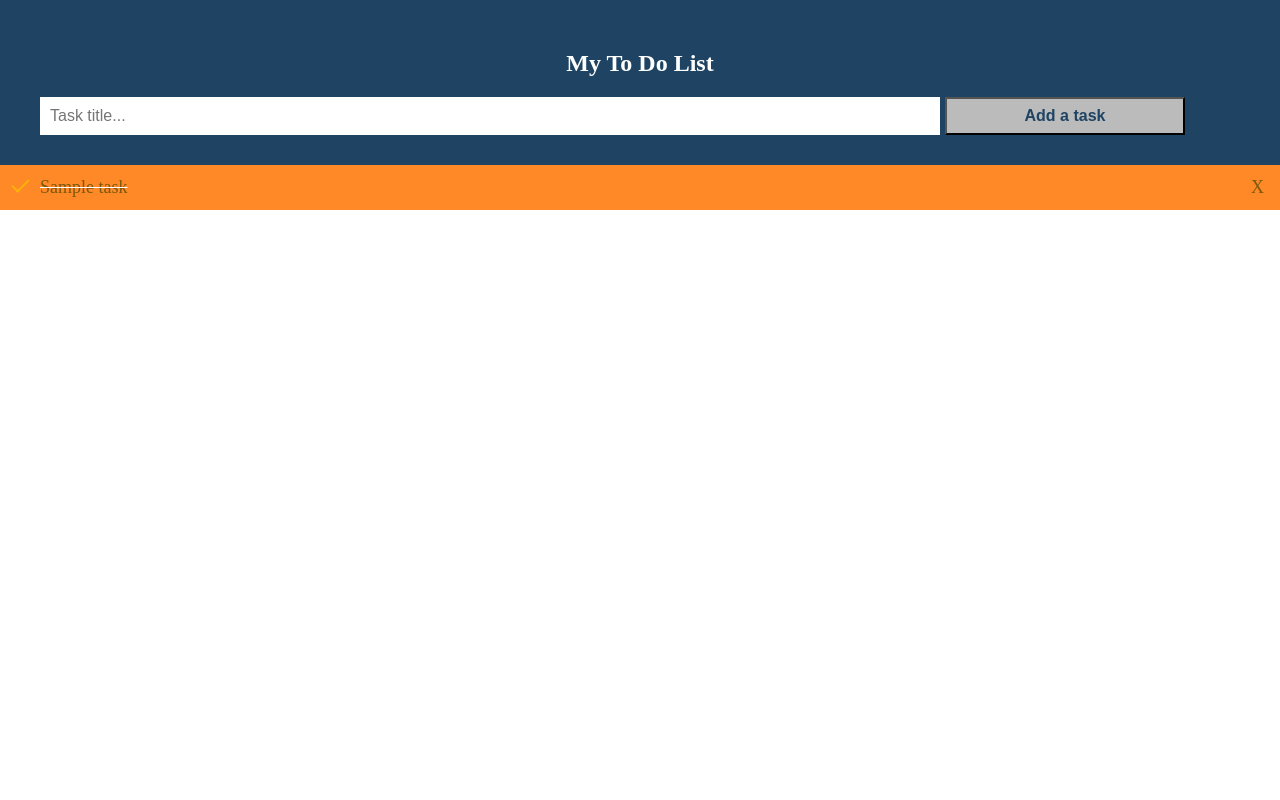
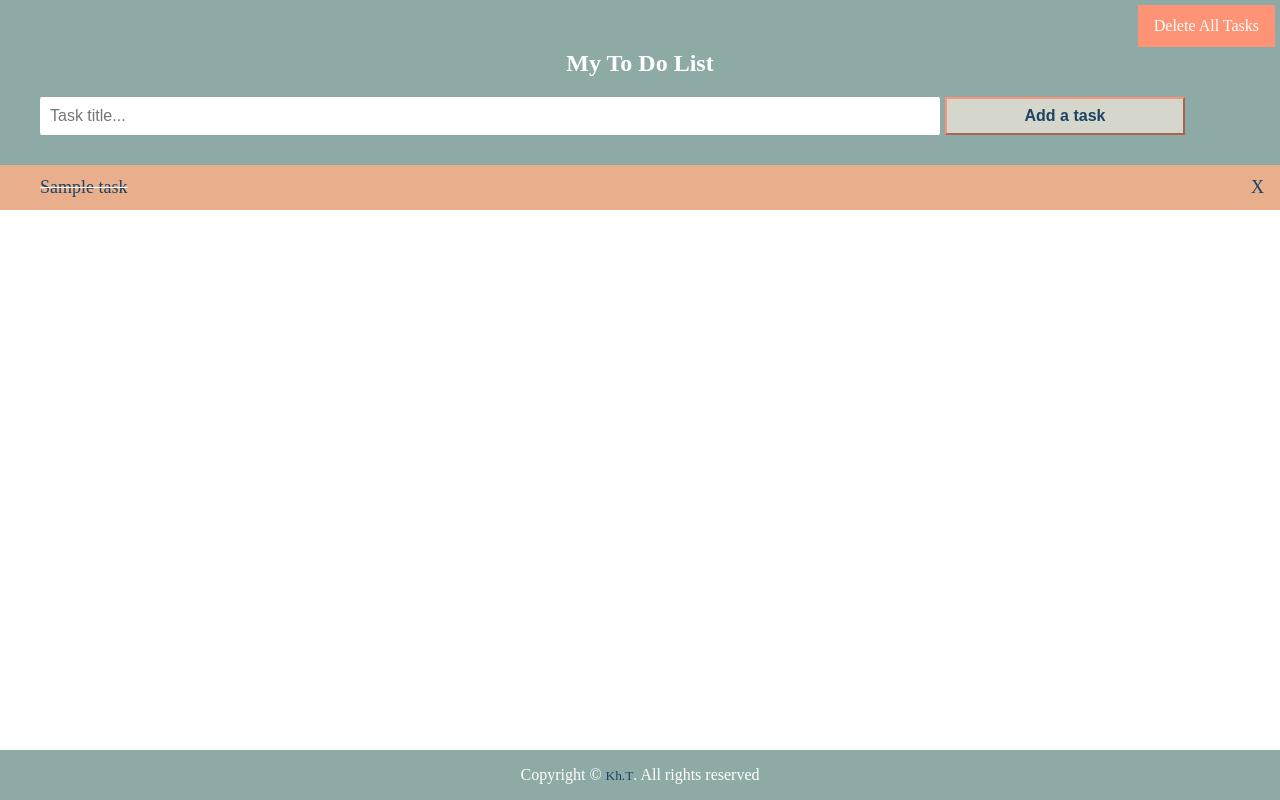
Before and after one commit to globagirl/toDoList, a Symfony app: template templates/index.html.twig in a window 1280 px wide. Run offline with Twig, Linux system fonts and the light colour scheme; the template is opened without the code that fills it: most values are stand-ins (such as "Sample title", 1, 10 or a date in 2020); some libraries are stand-ins or nearby versions.

Commit message:
Add existing file

```diff
--- a/public/css/styles.css
+++ b/public/css/styles.css
@@ -17,7 +17,7 @@ ul {
 
 a {
     text-decoration: none;
-  color: #7c580d;
+    color: #1c4362;
 }
 
 /* Style the list items */
@@ -26,7 +26,7 @@ ul li {
     position: relative;
     padding: 12px 8px 12px 40px;
     list-style-type: none;
-  background: #fcf2cb;
+    background: #f6d5b6;
     font-size: 18px;
     transition: 0.2s;
 
@@ -39,17 +39,17 @@ ul li {
 
 /* Set all odd list items to a different color (zebra-stripes) */
 ul li:nth-child(odd) {
-  background: #fcf2cb;
+    background: #f6d5b6;
 }
 
 /* Darker background-color on hover */
 ul li:hover {
-  background: #ff8926;
+    background: #d5d7cc;
 }
 
 /* When clicked on, add a background color and strike out text */
 ul li.checked {
-  background: #ff8926;
+    background: #e9ae8c;
     color: #fff;
     text-decoration: line-through;
 }
@@ -58,7 +58,7 @@ ul li.checked {
 ul li.checked::before {
     content: "";
     position: absolute;
-  border-color: #ffb00d;
+    border-color: #e9ae8c;
     border-style: solid;
     border-width: 0 2px 2px 0;
     top: 10px;
@@ -77,13 +77,28 @@ ul li.checked::before {
 }
 
 .close:hover {
-  background-color: #bc2d19;
+    background-color: #ff9376;
+    color: white;
+}
+
+/* Style the delete button */
+.delete {
+    position: fixed;
+    right: 5px;
+    top: 5px;
+    padding: 12px 16px 12px 16px;
+    background-color: #ff9376;
+    color: white;
+}
+
+.delete:hover {
+    background-color: #e9ae8c;
     color: white;
 }
 
 /* Style the header */
 .header {
-  background-color: #1e4363;
+    background-color: #8daaa6;
     padding: 30px 40px;
     color: white;
     text-align: center;
@@ -100,7 +115,7 @@ ul li.checked::before {
 input {
     margin: 0;
     border: none;
-  border-radius: 0;
+    border-radius: 2px;
     width: 75%;
     padding: 10px;
     float: left;
@@ -112,8 +127,9 @@ input {
     margin-left: 5px;
     padding: 8px;
     width: 20%;
-  background: #bbb;
+    background: #d5d7cc;
     color: #1e4363;
+    border-color: #ff9376;
     float: left;
     text-align: center;
     font-size: 16px;
@@ -124,9 +140,45 @@ input {
 }
 
 .addBtn:hover {
-  background-color: #ffb00d;
+    background-color: #ff9376;
 }
 
 .task-list-item {
     display: block;
 }
+
+.footer {
+    position: fixed;
+    left: 0;
+    bottom: 0;
+    width: 100%;
+    background-color: #8daaa6;
+    color: white;
+    text-align: center;
+}
+
+/* The alert message box */
+.alert {
+    width: 96%;
+    padding: 20px;
+    background-color: #ff6e56; /* Red */
+    color: white;
+    margin-bottom: 20px;
+}
+
+/* The close button */
+.closebtn {
+    margin-left: 15px;
+    color: white;
+    font-weight: bold;
+    float: right;
+    font-size: 22px;
+    line-height: 20px;
+    cursor: pointer;
+    transition: 0.3s;
+}
+
+/* When moving the mouse over the close button */
+.closebtn:hover {
+    color: #1e4363;
+}
--- a/templates/base.html.twig
+++ b/templates/base.html.twig
@@ -5,12 +5,17 @@
 <html>
 <head>
     <meta name="viewport" content="width=device-width, initial-scale=1" />
+    <meta name="author" content="Khawla TOUATI"/>
+    <meta property="og:title" content="KT: TO DO LIST" />
     <link rel="stylesheet" href="{{ asset('css/styles.css') }}">
-    <title>{% block title %}{% endblock %}</title>
+    <link rel="icon" type="image/jpg" href="{{ asset('images/icon.png') }}"/>
+    <title>{% block title %}My To Do List - Home{% endblock %}</title>
 </head>
 
 <body>
 {% block body %}{% endblock %}
+<div class="footer">
+    <p>Copyright © <small><a href="https://www.linkedin.com/in/khawla-touati-374298165/" target="_blank">Kh.T</a></small>. All rights reserved</p>
+</div>
 </body>
-
 </html>
--- a/templates/index.html.twig
+++ b/templates/index.html.twig
@@ -3,7 +3,17 @@
 {% block body %}
 
     <div class="header">
+        <a onclick="return confirm('Are you sure to delete all tasks?')" href="{{ path ('delete_all')}}"
+           data-toggle="dropdown" data-placement="top" title="Delete All Tasks" aria-haspopup="true" >
+            <span class="delete">Delete All Tasks</span>
+        </a>
         <h2>My To Do List</h2>
+        {% for message in app.flashes('notice') %}
+            <div class="alert">
+                <span class="closebtn" onclick="this.parentElement.style.display='none';">&times;</span>
+                <strong>Note: </strong>{{ message }}
+            </div>
+        {% endfor %}
         <form method="POST" action="{{ path ('create_task') }}">
             <input name="title" type="text" id="myInput" placeholder="Task title..." />
             <button type="submit" class="addBtn">Add a task</button>
@@ -23,4 +33,5 @@
             </li>
         {% endfor %}
     </ul>
+
 {% endblock %}
```
Also changed, not shown: src/controller/ToDoListController.php (+29 -0 lines). Lines whose indentation alone changed are shown as unchanged.
